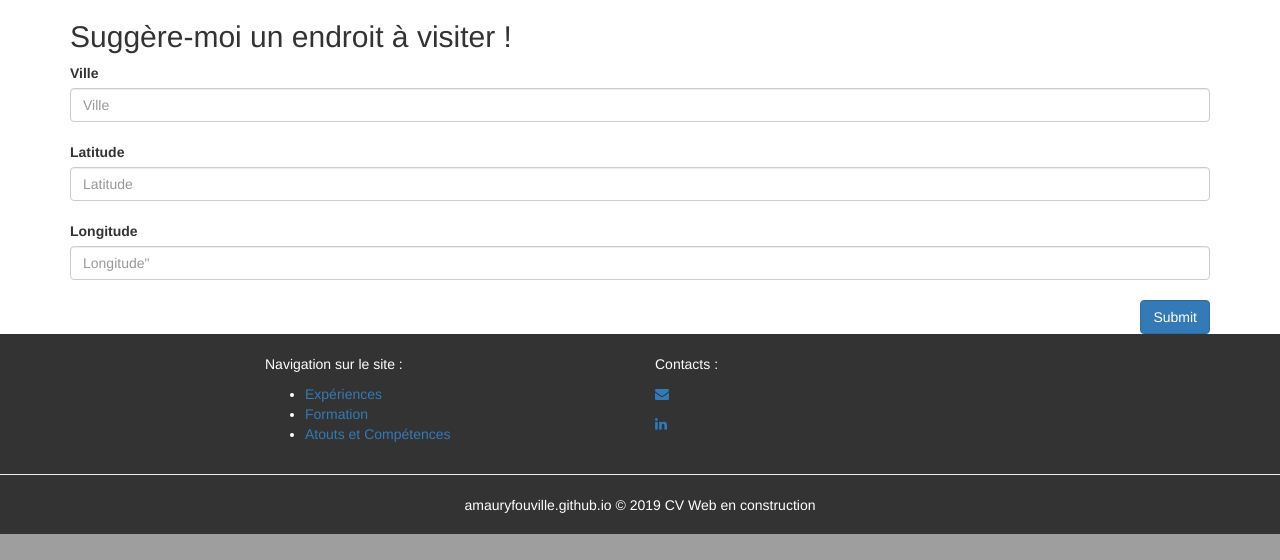
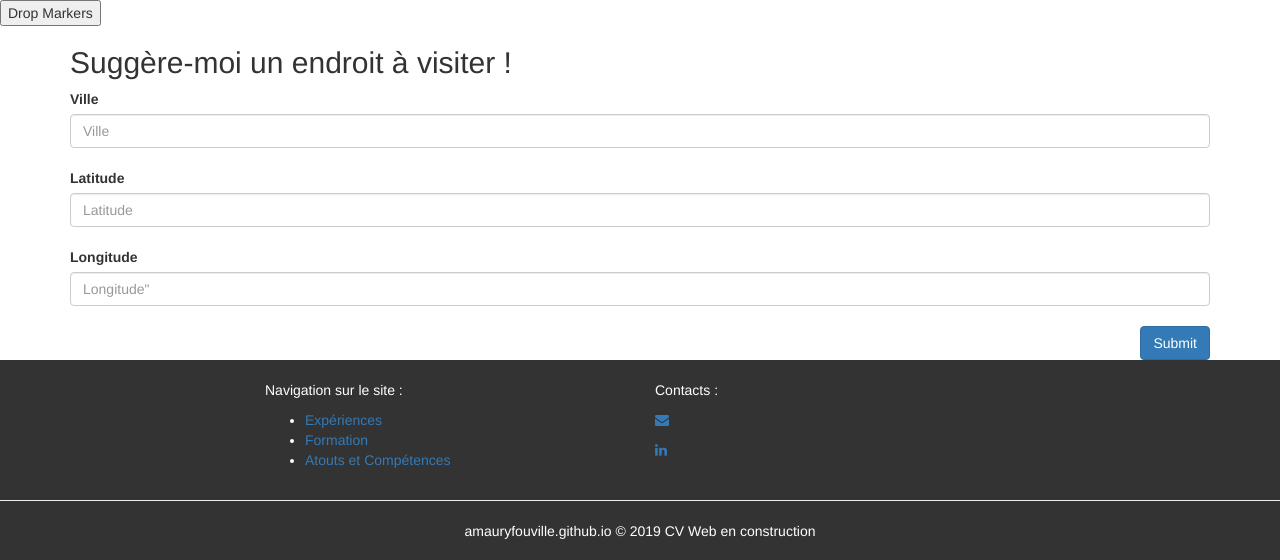
Before and after one commit to amauryfouville/website, a Flask app: page /map in a window 1280 px wide. Shown: the part 1025-1585 px from the top of the page. Before the commit the page ends 1559 px from the top, so only its background shows below. Run offline with Flask 2, Linux system fonts and the light colour scheme; some libraries are stand-ins or nearby versions.

Commit message:
Update maps.html

```diff
--- a/templates/maps.html
+++ b/templates/maps.html
@@ -70,15 +70,63 @@
  <!-- MAP -->
 
     <div id="map"></div>
+    <div id="floating-panel">
+      <button id="drop" onclick="drop()">Drop Markers</button>
+    </div>
 
     <script>
+      var markers = [];
       var map;
+      var locations = {{data|tojson}};
       function initMap() {
+
         map = new google.maps.Map(document.getElementById('map'), {
+
           center: {lat: 48.864, lng: 2.349},
-          zoom: 4
+          zoom: 2,
+          disableDoubleClickZoom: true,
+
         });
+
+
+        /* var infowindow = new google.maps.InfoWindow(); */
+
+        /* PARIS */
+
+
+
       }
+      /* Fin initMap*/
+
+
+        clearMarkers();
+
+        for (var i = 0; i < locations.length; i++) {
+          addMarkerWithTimeout(locations[i], 1500 + i * 200);
+        }
+
+
+      function addMarkerWithTimeout(pos, timeout) {
+        window.setTimeout(function() {
+          markers.push(new google.maps.Marker({
+            position: {lat: pos['lat'], lng: pos['long']},
+            map: map,
+            title: pos['name'],
+            animation: google.maps.Animation.DROP
+          }));
+        }, timeout);
+      }
+
+      function clearMarkers() {
+
+        for (var i = 0; i < markers.length; i++) {
+          markers[i].setMap(null);
+        }
+        markers = [];
+      }
+
+
+
     </script>
 
     <script src="https://maps.googleapis.com/maps/api/js?key=AIzaSyCvHw8Muj0fpjea23ZY76dxJNWuMeDdlV4&callback=initMap"
```
